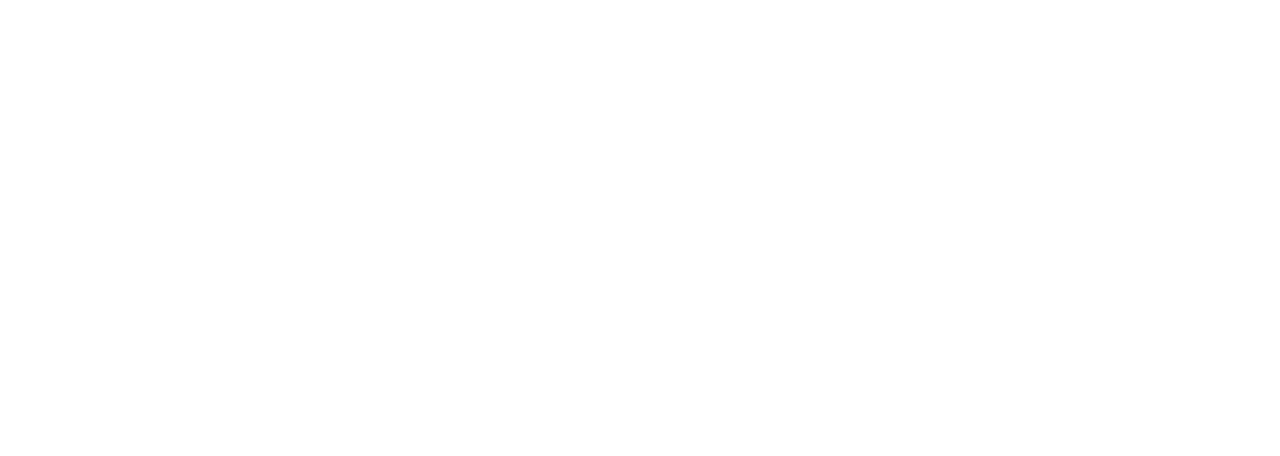
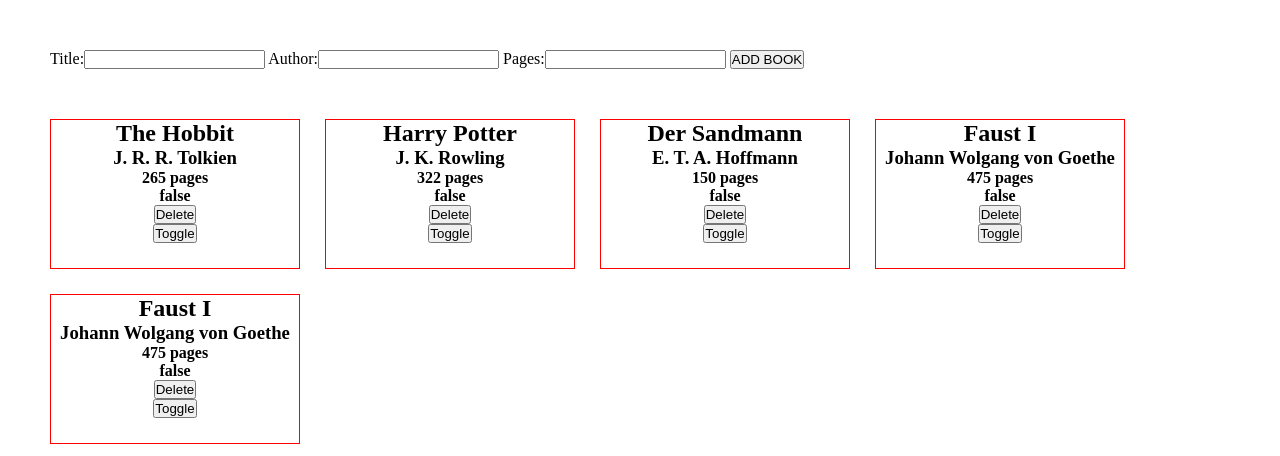
Before and after one commit to JustTizian/odin-library, a plain HTML site: page index.html in a window 1280 px wide. Drawn offline with Linux system fonts and the light colour scheme.

Commit message:
Finish project

```diff
--- a/index.html
+++ b/index.html
@@ -11,6 +11,23 @@
 
 <body>
 
+    <form class="new-book-form">
+        <label for="title">Title:<input name="title" id="title" type="text"></label>
+        <label for="author">Author:<input name="author" id="author" type="text"></label>
+        <label for="pages">Pages:<input name="pages" id="pages" type="number"></label>
+        <button>ADD BOOK</button>
+    </form>
+
+
+    <div class="book-container">
+
+    </div>
+
+
+
+
+
+
 </body>
 
 </html>
--- a/script.js
+++ b/script.js
@@ -0,0 +1,86 @@
+function $(query){
+    return document.querySelector(query)
+}
+
+const bookContainer = $(".book-container");
+const newBookForm = $(".new-book-form");
+
+let myLibrary = []
+
+function Book(title, author, pages){
+    this.title = title;
+    this.author = author;
+    this.pages = pages;
+    this.read = false;
+    this.id = crypto.randomUUID();
+}
+
+Book.prototype.changeReadStatus = function(){
+    this.read = !this.read
+    displayBooks();
+}
+
+function addBookToLibrary(title, author, pages){
+    myLibrary.push(new Book(title, author, pages));
+    displayBooks();
+}
+
+addBookToLibrary("The Hobbit", "J. R. R. Tolkien", 265);
+addBookToLibrary("Harry Potter", "J. K. Rowling", 322);
+addBookToLibrary("Der Sandmann", "E. T. A. Hoffmann", 150);
+addBookToLibrary("Faust I", "Johann Wolgang von Goethe", 475);
+addBookToLibrary("Faust I", "Johann Wolgang von Goethe", 475);
+
+
+console.table(myLibrary)
+
+function displayBooks(){
+    bookContainer.innerHTML = ""
+    myLibrary.forEach(book => {
+        const bookCardDiv = document.createElement("div");
+        bookCardDiv.classList.add("book-card");
+        //bookCardDiv.setAttribute("data-id", book.id);
+
+        const titleDisplay = document.createElement('h2');
+        const authorDisplay = document.createElement('h3');
+        const pagesDisplay = document.createElement('h4');
+        const readDisplay = document.createElement('h4');
+
+
+        titleDisplay.textContent = book.title;
+        authorDisplay.textContent = book.author;
+        pagesDisplay.textContent = `${book.pages} pages`;
+        readDisplay.textContent = book.read;
+
+        const deleteButton = document.createElement("button");
+        deleteButton.addEventListener("click", () => {
+            deleteBook(book.id);
+        })
+        deleteButton.textContent = "Delete"
+
+        const toggleButton = document.createElement("button");
+        toggleButton.addEventListener("click", () => {
+            book.changeReadStatus()
+        })
+        toggleButton.textContent = "Toggle"
+
+        bookCardDiv.append(titleDisplay, authorDisplay, pagesDisplay, readDisplay, deleteButton, toggleButton)
+        bookContainer.appendChild(bookCardDiv);
+    })
+}
+
+function deleteBook(id){
+    myLibrary = myLibrary.filter(book => book.id != id);
+    displayBooks();
+}
+
+displayBooks();
+
+newBookForm.addEventListener("submit", (event) => {
+    event.preventDefault();
+    const data = event.currentTarget.elements;
+    const title = data["title"].value;
+    const author = data["author"].value;
+    const pages = data["pages"].value;
+    addBookToLibrary(title, author, pages)
+})
--- a/styles.css
+++ b/styles.css
@@ -0,0 +1,24 @@
+*{
+    box-sizing: border-box;
+    margin: 0;
+    padding: 0;
+}
+.book-container{
+    margin: 50px;
+    display: grid;
+    grid-template-columns: repeat(auto-fit, 250px);
+    gap: 25px;
+}
+.book-card{
+    width: 250px;
+    height: 150px;
+    border: solid 1px red;
+
+    display:flex;
+    flex-direction: column;
+    align-items: center;
+}
+
+form{
+    margin: 50px;
+}
```
